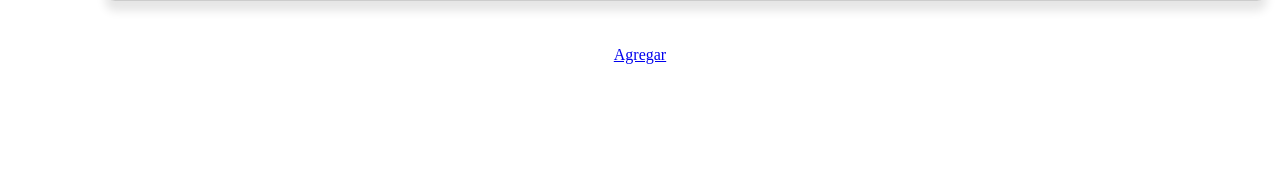
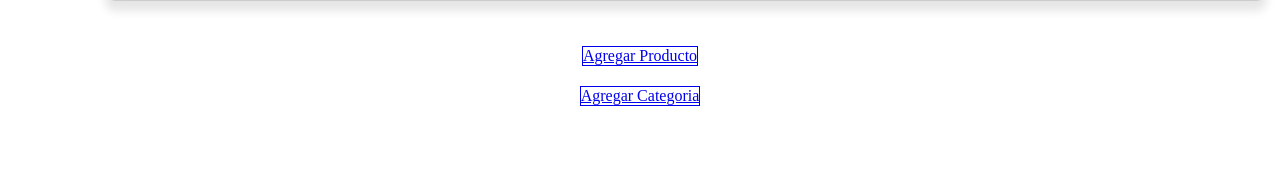
Before and after one commit to Sebs5384/uni-repository, a PHP site: page /backend/productos.php in a window 1280 px wide. Shown: the part 227-422 px from the top of the page. Run offline with PHP 8.4, Linux system fonts and the light colour scheme; data that the repository does not hold is empty.

Commit message:
Agrega links
Estos links tienen nuevo estilos y son los encargados de enviar al usuario a los formularios si este desea agregar o ver productos / categorias

```diff
--- a/MIPROYECTO/backend/productos.php
+++ b/MIPROYECTO/backend/productos.php
@@ -22,6 +22,7 @@
     }
 
     $listarProductos = Productos::listar();
+    echo "<link href=\"../assets/css/estilos.css\" rel=\"stylesheet\" type=\"text/css\"/>";
     include './views/lista-productos.html';
 
 
--- a/MIPROYECTO/backend/views/lista-categorias.html
+++ b/MIPROYECTO/backend/views/lista-categorias.html
@@ -28,7 +28,10 @@
           </tbody>
         </table>
       </div>
+    </main>
+    <div class="menu">
       <a href="categorias.php?agregar">Agregar Categoria</a>
-    </main>
+      <a href="views/productos.html">Agregar Productos</a>
+    </div>
   </body>
 </html>
--- a/MIPROYECTO/backend/views/lista-productos.html
+++ b/MIPROYECTO/backend/views/lista-productos.html
@@ -6,8 +6,6 @@
     <title>Techbyte - Lista de productos</title>
     <meta name="description" content="Lista de productos" />
     <meta name="author" content="Sebastian Araya" />
-    <?php echo "<link href=\"../assets/css/estilos.css\" rel=\"stylesheet\" type=\"text/css\"/>
-    "; ?>
   </head>
   <body>
     <main>
@@ -36,7 +34,10 @@
           </tbody>
         </table>
       </div>
-      <a href="productos.php?agregar">Agregar</a>
+      <div class="menu">
+        <a href="productos.php?agregar">Agregar Producto</a>
+        <a href="views/categorias.html">Agregar Categoria</a>
+      </div>
     </main>
   </body>
 </html>
```
